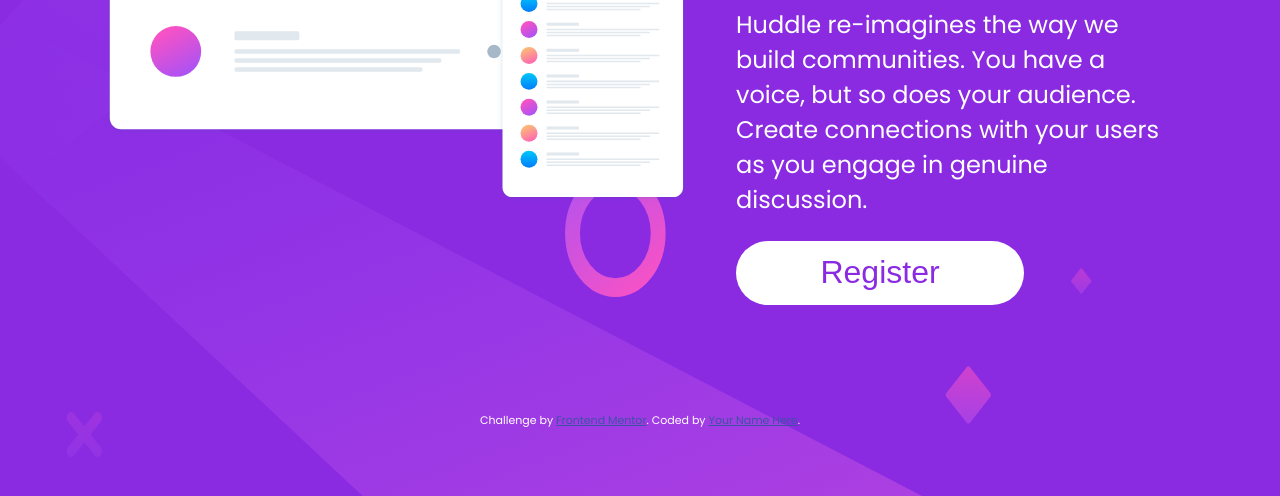
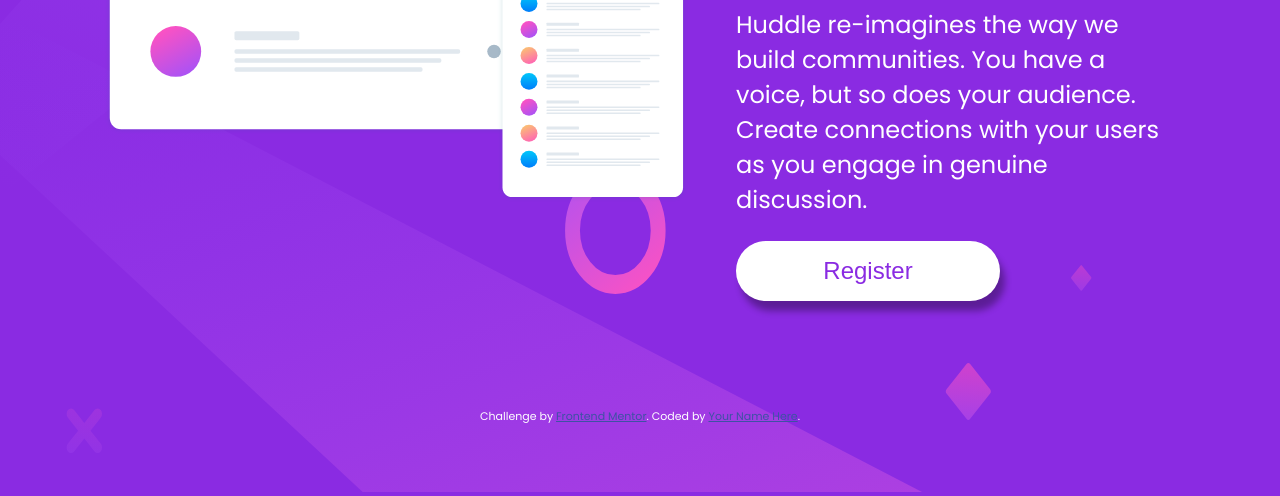
Before and after one commit to tomssem/tomssem.github.io, a plain HTML site: page huddle-landing-page-with-single-introductory-section-master/index.html in a window 1280 px wide. Shown: the part 391-887 px from the top of the page. Drawn offline with Linux system fonts and the light colour scheme.

Commit message:
Finished web page

```diff
--- a/huddle-landing-page-with-single-introductory-section-master/style.css
+++ b/huddle-landing-page-with-single-introductory-section-master/style.css
@@ -45,10 +45,16 @@ h1 {
 
 .register-btn {
     background-color: white;
-    width: 9em;
-    height: 2em;
+    width: 11em;
+    height: 2.5em;
     border-radius: 4em;
     border-style: none;
-    font-size: 2em;
+    font-size: 1.5em;
     color: blueviolet;
+    box-shadow: 5px 10px 7px #0005;
 }
+
+.register-btn:hover {
+    color: white;
+    background-color: violet;
+}
```
